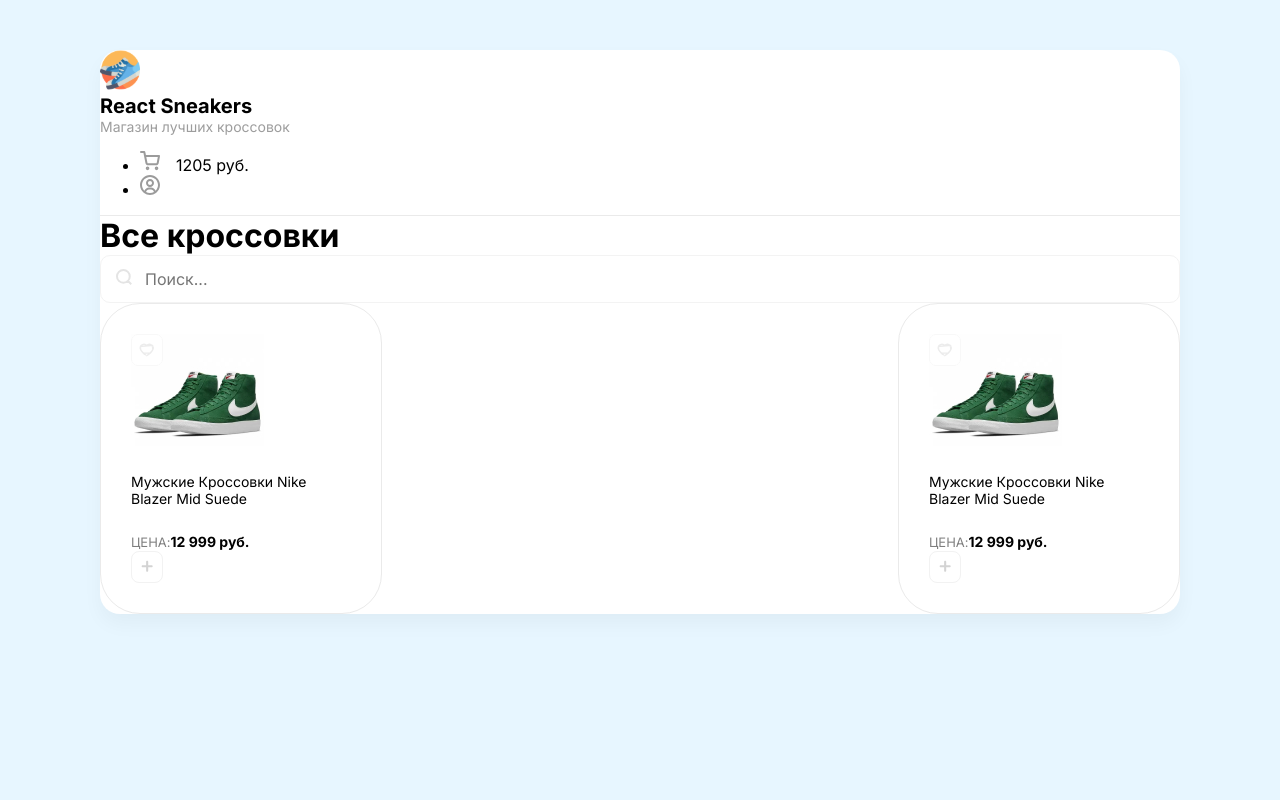
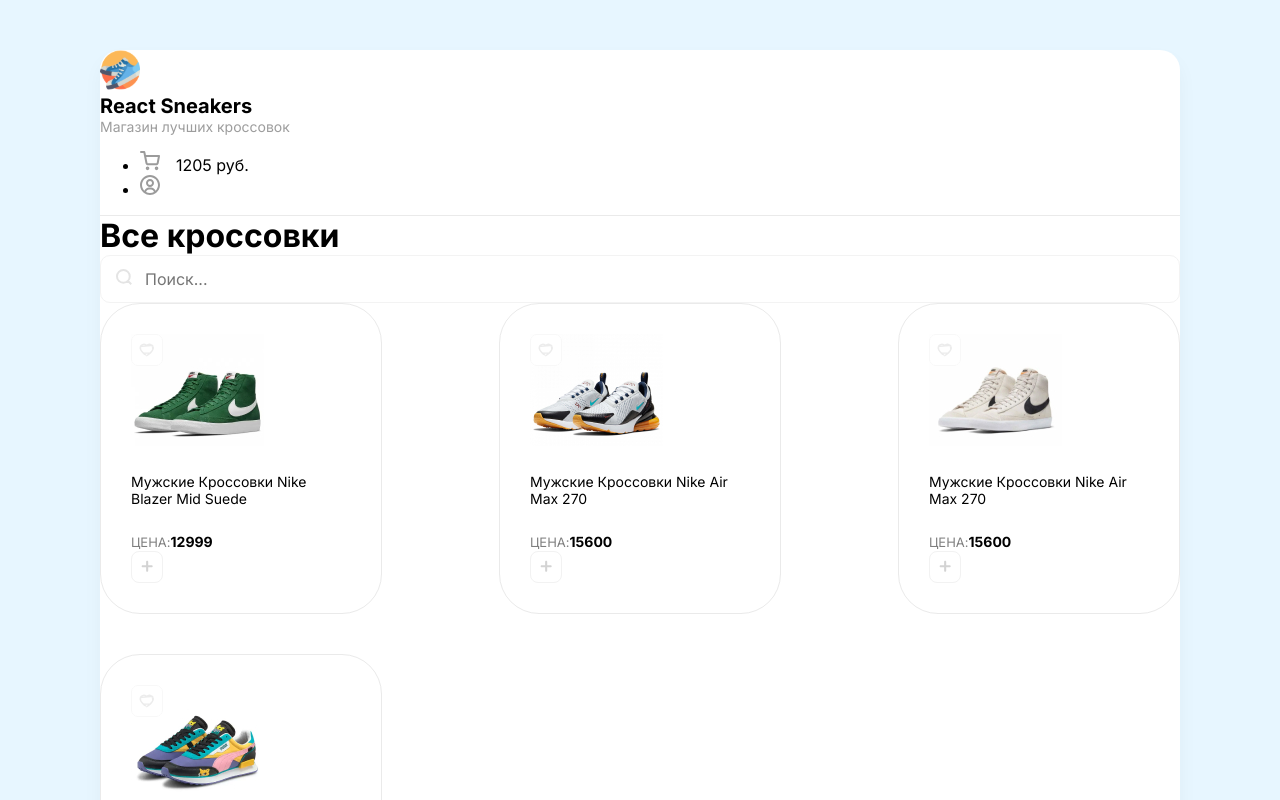
Before and after one commit to LysenkoOleg/react-sneakers, a React (Create React App) app: page / in a window 1280 px wide. Shown: the top 800 px of the page. Built offline with nearby package versions, Linux system fonts and the light colour scheme.

Commit message:
modifier cards

```diff
--- a/src/App.js
+++ b/src/App.js
@@ -4,8 +4,10 @@
 import Drawer from "./components/Drawer";
 
 const cards = [
-  {name: "Мужские Кроссовки Nike Blazer Mid Suede", price: 12999},
-  {name: "Мужские Кроссовки Nike Air Max 270", price: 15600},
+  {title: "Мужские Кроссовки Nike Blazer Mid Suede", price: 12999, imageUrl: 'img/sneakers/1.jpg'},
+  {title: "Мужские Кроссовки Nike Air Max 270", price: 15600, imageUrl: 'img/sneakers/2.jpg'},
+  {title: "Мужские Кроссовки Nike Air Max 270", price: 15600, imageUrl: 'img/sneakers/3.jpg'},
+  {title: "Мужские Кроссовки Nike Air Max 270", price: 15600, imageUrl: 'img/sneakers/4.jpg'}
 ]
 
 function App() {
@@ -24,7 +26,12 @@
 
         <div className="card-wrapper">
           {
-            cards.map((card, index) => <Card title={card.name} price={card.price}/>)
+            cards.map((card, index) =>
+              <Card
+                title={card.title}
+                price={card.price}
+                imageUrl={card.imageUrl}
+              />)
           }
         </div>
       </div>
--- a/src/components/Card.jsx
+++ b/src/components/Card.jsx
@@ -1,19 +1,23 @@
 import React from 'react';
 
-const Card = props => {
+const Card = (props) => {
+  const onClickButton = () => {
+    alert(props.title)
+  }
+
   return (
     <div className="card">
       <div className="favorite">
         <img src="/img/heart-unliked.svg" alt="unliked" />
       </div>
-      <img width={133} height={112} src="/img/sneakers/1.jpg" alt=""/>
-      <h5>Мужские Кроссовки Nike Blazer Mid Suede</h5>
+      <img width={133} height={112} src={props.imageUrl} alt=""/>
+      <h5>{props.title}</h5>
       <div className="d-flex justify-between align-center">
         <div className="d-flex flex-column">
           <span>Цена:</span>
-          <b>12 999 руб.</b>
+          <b>{props.price}</b>
         </div>
-        <button className="button">
+        <button className="button" onClick={onClickButton}>
           <img src="/img/plus.svg" alt="plus"/>
         </button>
       </div>
```
